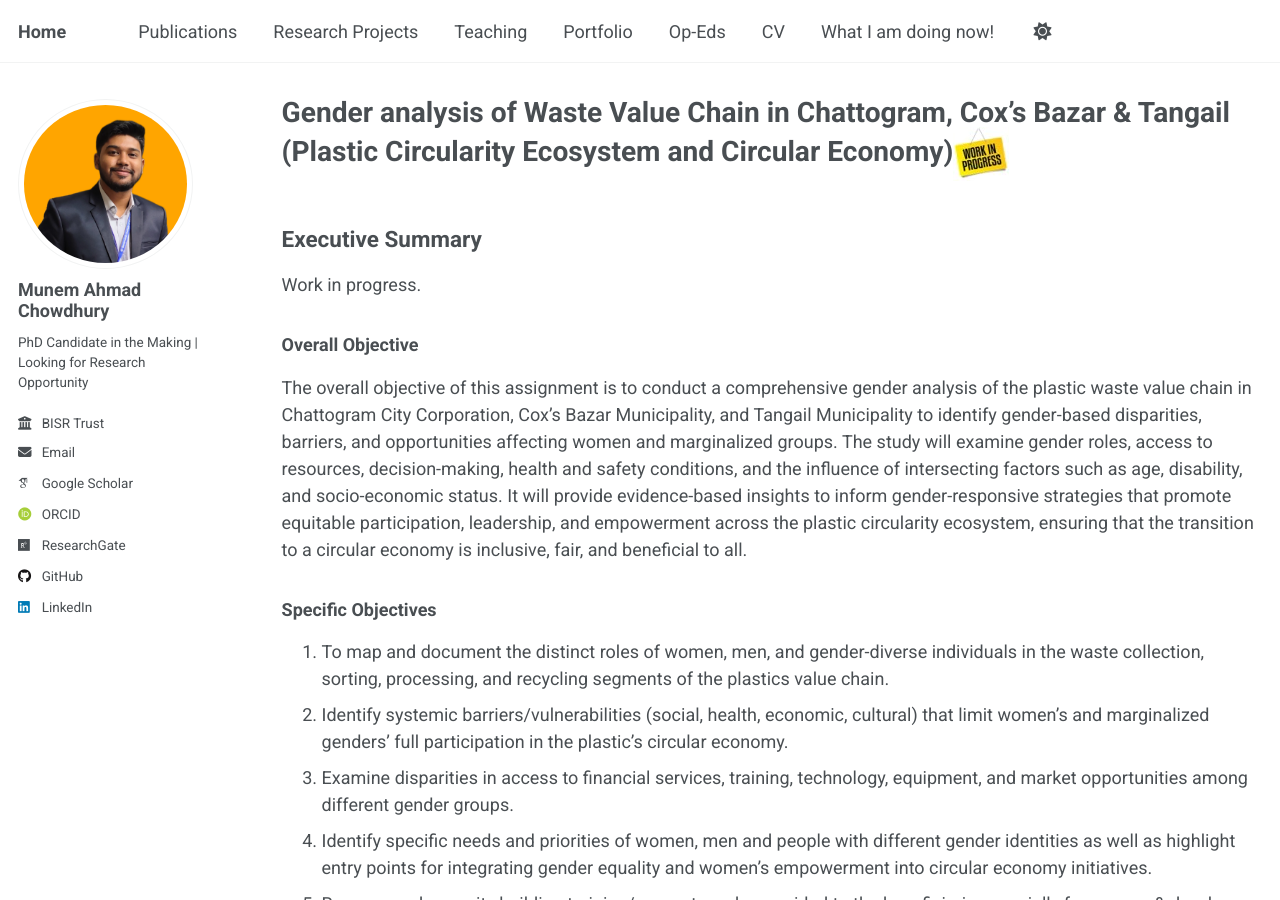
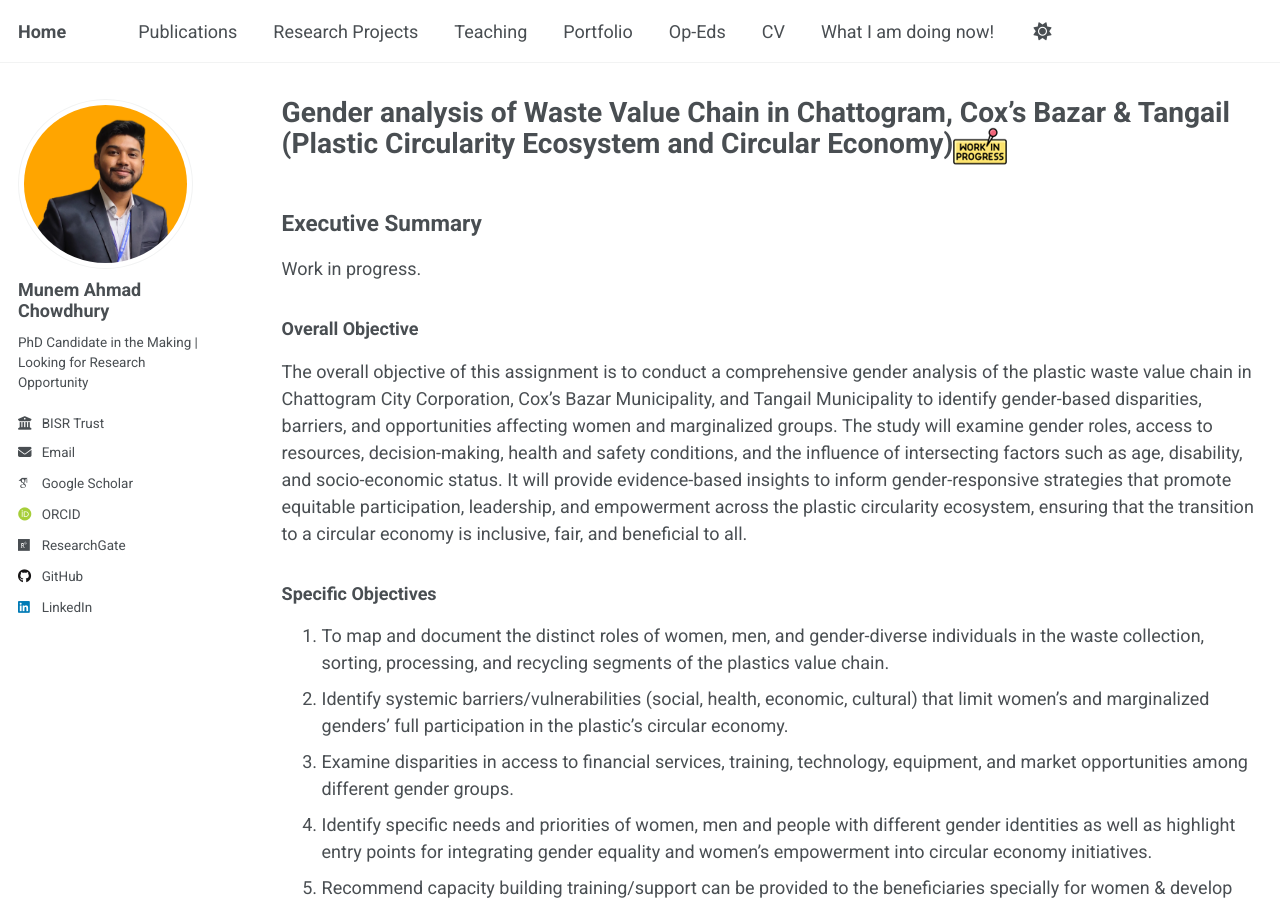
Before and after one commit to munemahmad/munemahmad.github.io, a Jekyll site: the page built from _projects/project13.md, in a window 1280 px wide and 900 px high. Built offline with Jekyll 4.4.1, drawn with Linux system fonts in a browser that asks for light colours; some web fonts are replaced; a script that is not in the unit is left out.

Commit message:
Update project13.md

```diff
--- a/_projects/project13.md
+++ b/_projects/project13.md
@@ -1,5 +1,5 @@
 ---
-title: "Gender analysis of Waste Value Chain in Chattogram, Cox’s Bazar & Tangail (Plastic Circularity Ecosystem and Circular Economy)<img src='/images/wip.jpg'>"
+title: "Gender analysis of Waste Value Chain in Chattogram, Cox’s Bazar & Tangail (Plastic Circularity Ecosystem and Circular Economy)<img src='/images/wip.png'>"
 duration: "September 2025 – January 2026"
 client: "UNDP, Bangladesh"
 sample_size: "1475 Questionnaire Survey, 7 FGDs, 40 KIIs, and 16 observation checklists"
```
